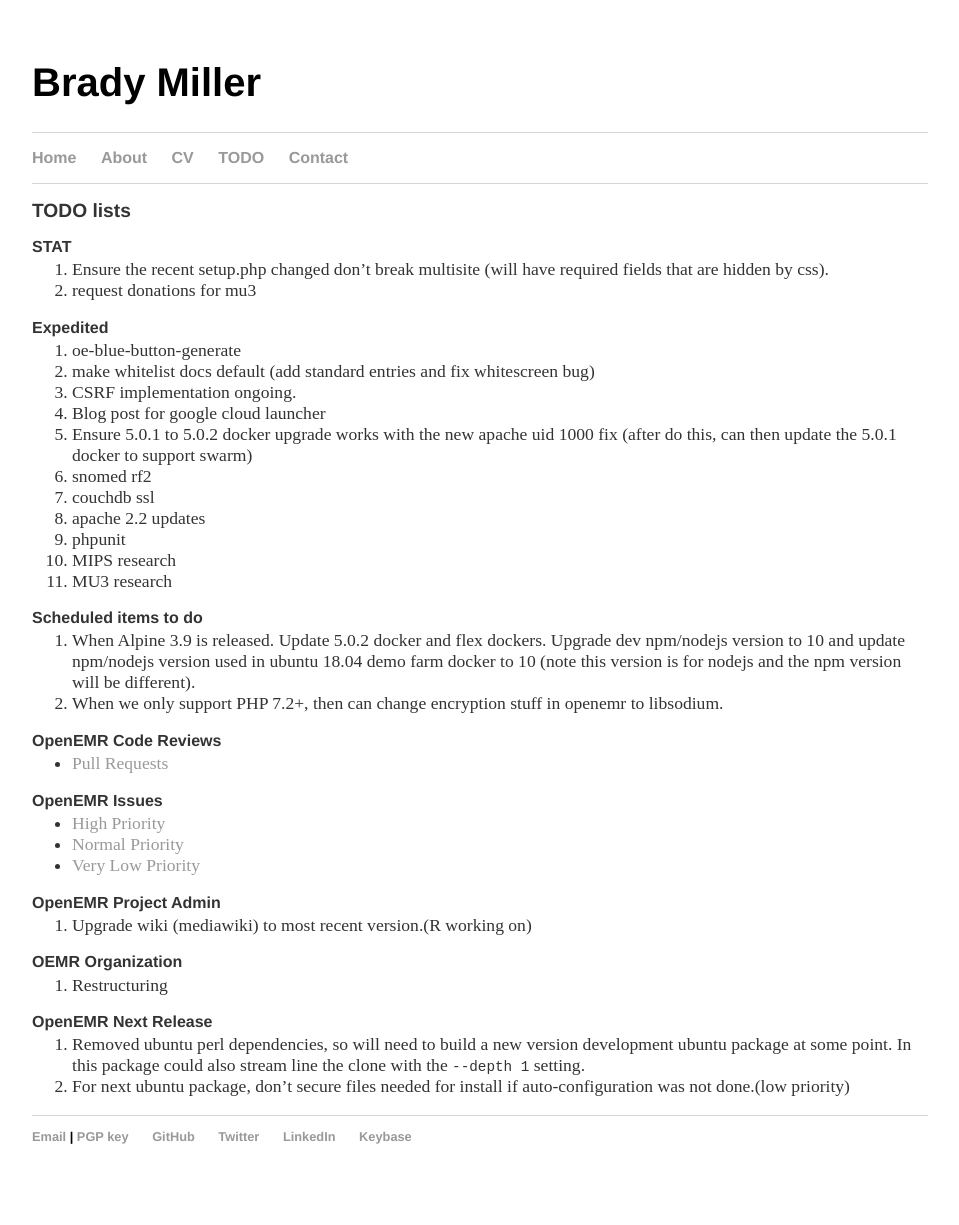
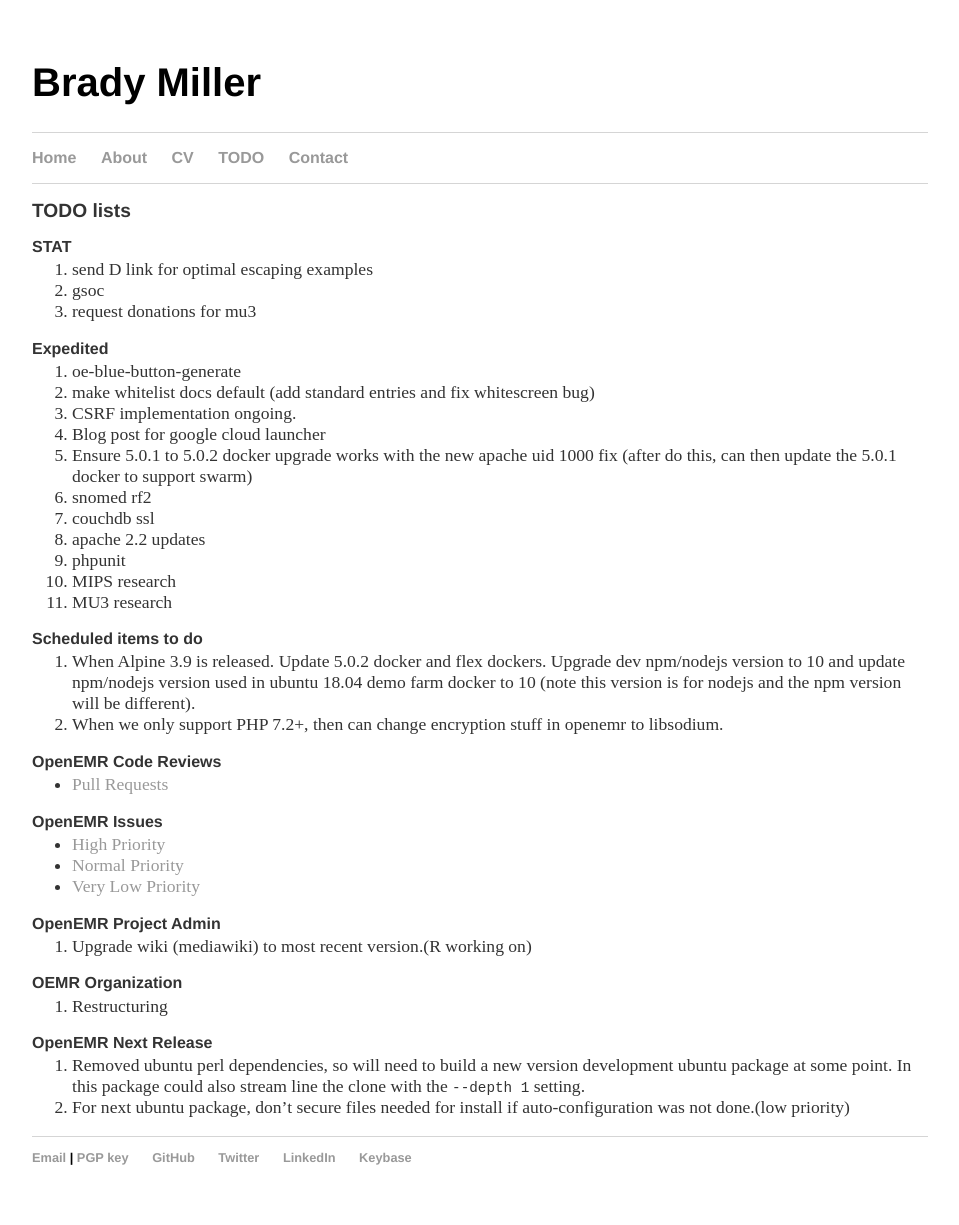
Before and after one commit to bradymiller/bradymiller.github.io, a Jekyll site: the page built from todo/index.md, in a window 1280 px wide. Shown: the whole page, without its empty margins (160-1119 px from the left). Built offline with Jekyll 4.4.1, drawn with Linux system fonts in a browser that asks for light colours; our own code applies the rules of GitHub Pages for plain Markdown files; before the commit the page ends 1204 px from its top, so only the background shows below that.

Commit message:
Update index.md

```diff
--- a/todo/index.md
+++ b/todo/index.md
@@ -4,7 +4,8 @@
 ## TODO lists
 
 ### STAT
-1. Ensure the recent setup.php changed don't break multisite (will have required fields that are hidden by css).
+1. send D link for optimal escaping examples
+1. gsoc
 1. request donations for mu3
 
 ### Expedited
```
